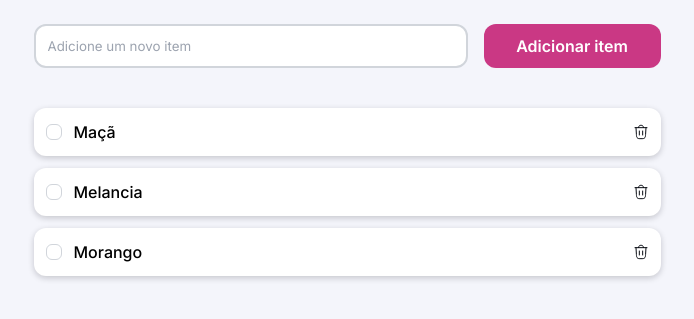
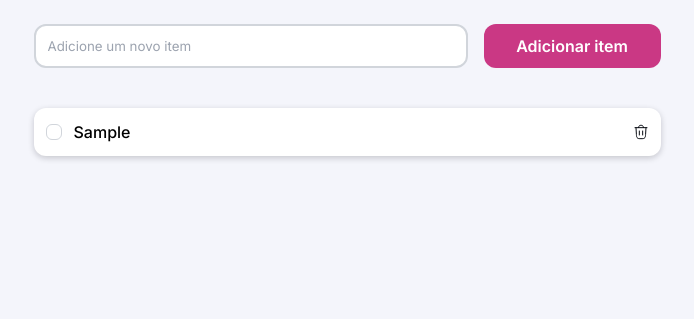
Before and after one commit to Henrique-Sousa-11TIA/Quicklist, a plain HTML site: page index.html in a window 1280 px wide. Both pictures are taken after typing "Sample" into the empty fields and a click on the button "Adicionar item". Shown: the part 219-538 px from the top of the page, without its empty margins (293-987 px from the left). Drawn offline with nearby package versions, Linux system fonts and the light colour scheme.

Commit message:
criação da função showItemsList para mostrar na tela os itens do array items

```diff
--- a/index.html
+++ b/index.html
@@ -37,54 +37,7 @@
             <button onclick="addItem()">Adicionar item</button>
         </section>
 
-        <section class="list">
-            <div class="item">
-                <div>
-                    <input type="checkbox" name="list" id="item-1">
-
-                <div class="custom-checkbox">
-                    <img src="./assets/checked.svg" alt="checked">
-                    </div>
-                    <label for="item-1">Maçã</label>
-                </div>
-
-                 <button><img src="./assets/trash-icon.svg" alt="trash icon"></button>
-            </div>
-
-
-
-
-                <div class="item">
-                <div>
-                    <input type="checkbox" name="list" id="item-2">
-
-                <div class="custom-checkbox">
-                    <img src="./assets/checked.svg" alt="checked">
-                    </div>
-                    <label for="item-2">Melancia</label>
-                </div>
-
-                 <button><img src="./assets/trash-icon.svg" alt="trash icon"></button>
-            </div>
-
-
-
-
-                <div class="item">
-                <div>
-                    <input type="checkbox" name="list" id="item-3">
-
-                <div class="custom-checkbox">
-                    <img src="./assets/checked.svg" alt="checked">
-                    </div>
-                    <label for="item-3">Morango</label>
-                </div>
-
-                 <button>
-                    <img src="./assets/trash-icon.svg" alt="trash icon">
-                </button>
-            </div>
-        </section>
+        <section class="list"></section>
 
 
         <div class="warning hide-warning">
--- a/main.js
+++ b/main.js
@@ -11,4 +11,31 @@ function addItem() {
     items.push(item)
 
     document.querySelector("#item").value = ""
+
+    showItemsList()
 }
+
+
+function showItemsList () {
+    const sectionList = document.querySelector(".list")
+    sectionList.textContent = ""
+
+    items.map((item, index) =>{
+        sectionList.innerHTML += `
+             <div class="item">
+                <div>
+                    <input type="checkbox" name="list" id="item-${index}">
+
+                <div class="custom-checkbox">
+                    <img src="./assets/checked.svg" alt="checked">
+                    </div>
+                    <label for="item-${index}">${item.name}</label>
+                </div>
+
+                 <button>
+                    <img src="./assets/trash-icon.svg" alt="trash icon">
+                    </button>
+            </div>
+        `
+    })
+}
```
